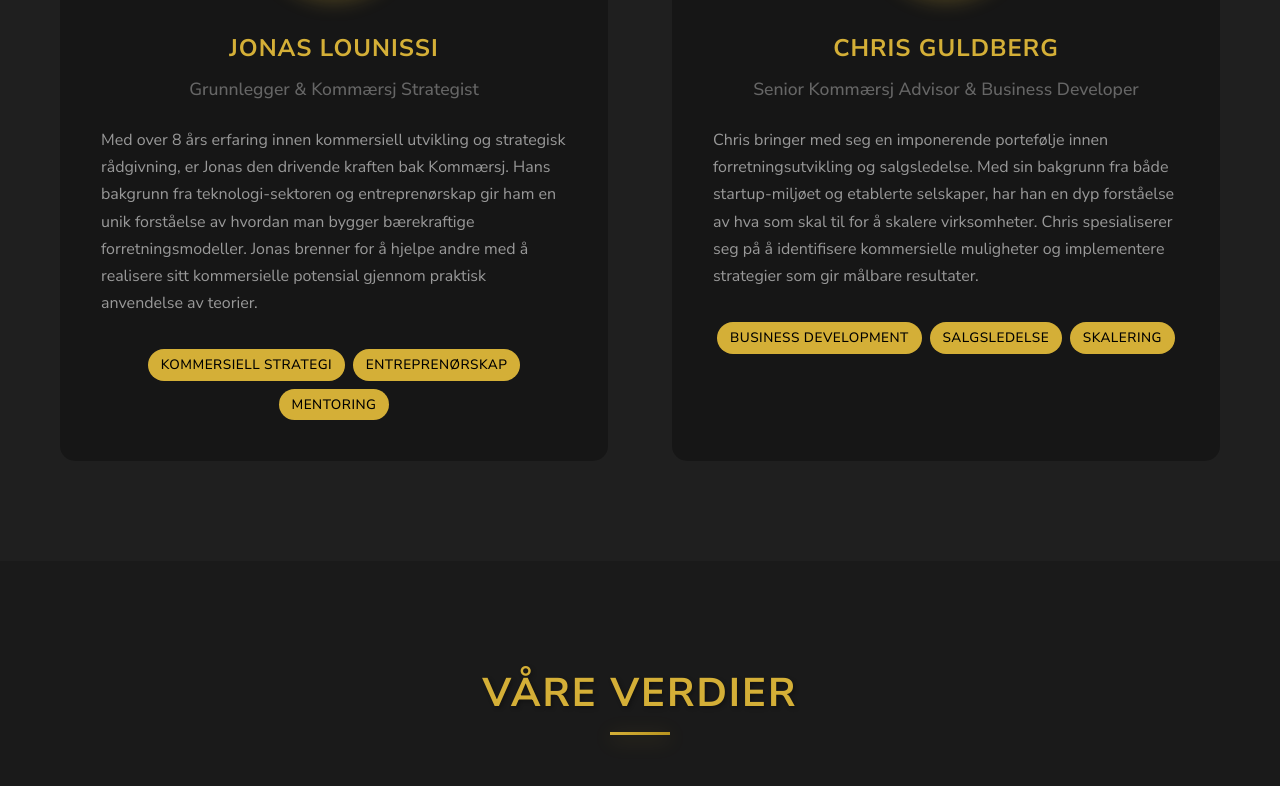
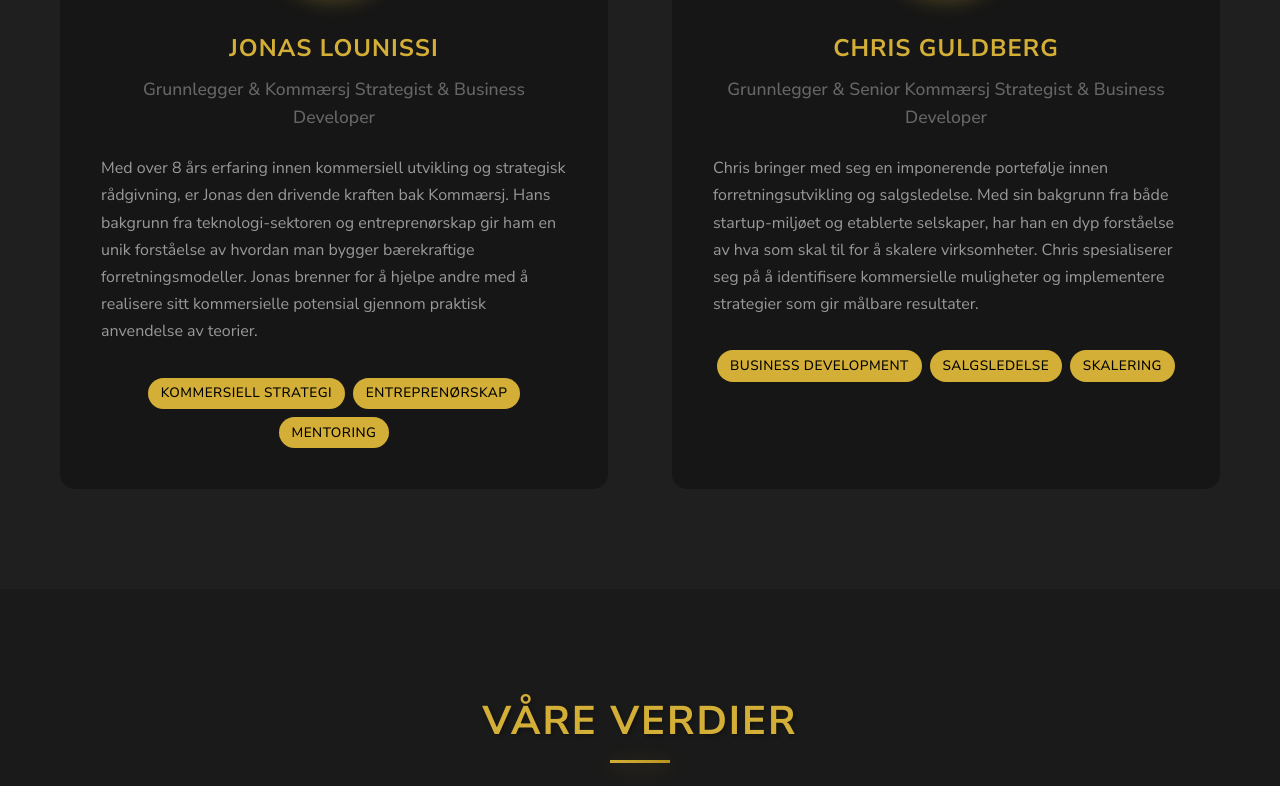
Before and after one commit to jonaslounissibigboss/TRDCOM, a website: page src/om-oss.html in a window 1280 px wide. Shown: the part 1546-2332 px from the top of the page. Drawn offline with Linux system fonts and the light colour scheme.

Commit message:
Update team member titles on Om Oss page

```diff
--- a/src/om-oss.html
+++ b/src/om-oss.html
@@ -71,7 +71,7 @@
                         </div>
                         <div class="team-info">
                             <h3 class="team-name">JONAS LOUNISSI</h3>
-                            <p class="team-title">Grunnlegger & Kommærsj Strategist</p>
+                            <p class="team-title">Grunnlegger & Kommærsj Strategist & Business Developer</p>
                             <p class="team-description">
                                 Med over 8 års erfaring innen kommersiell utvikling og strategisk rådgivning,
                                 er Jonas den drivende kraften bak Kommærsj. Hans bakgrunn fra teknologi-sektoren
@@ -95,7 +95,7 @@
                         </div>
                         <div class="team-info">
                             <h3 class="team-name">CHRIS GULDBERG</h3>
-                            <p class="team-title">Senior Kommærsj Advisor & Business Developer</p>
+                            <p class="team-title">Grunnlegger & Senior Kommærsj Strategist & Business Developer</p>
                             <p class="team-description">
                                 Chris bringer med seg en imponerende portefølje innen forretningsutvikling og
                                 salgsledelse. Med sin bakgrunn fra både startup-miljøet og etablerte selskaper,
```
